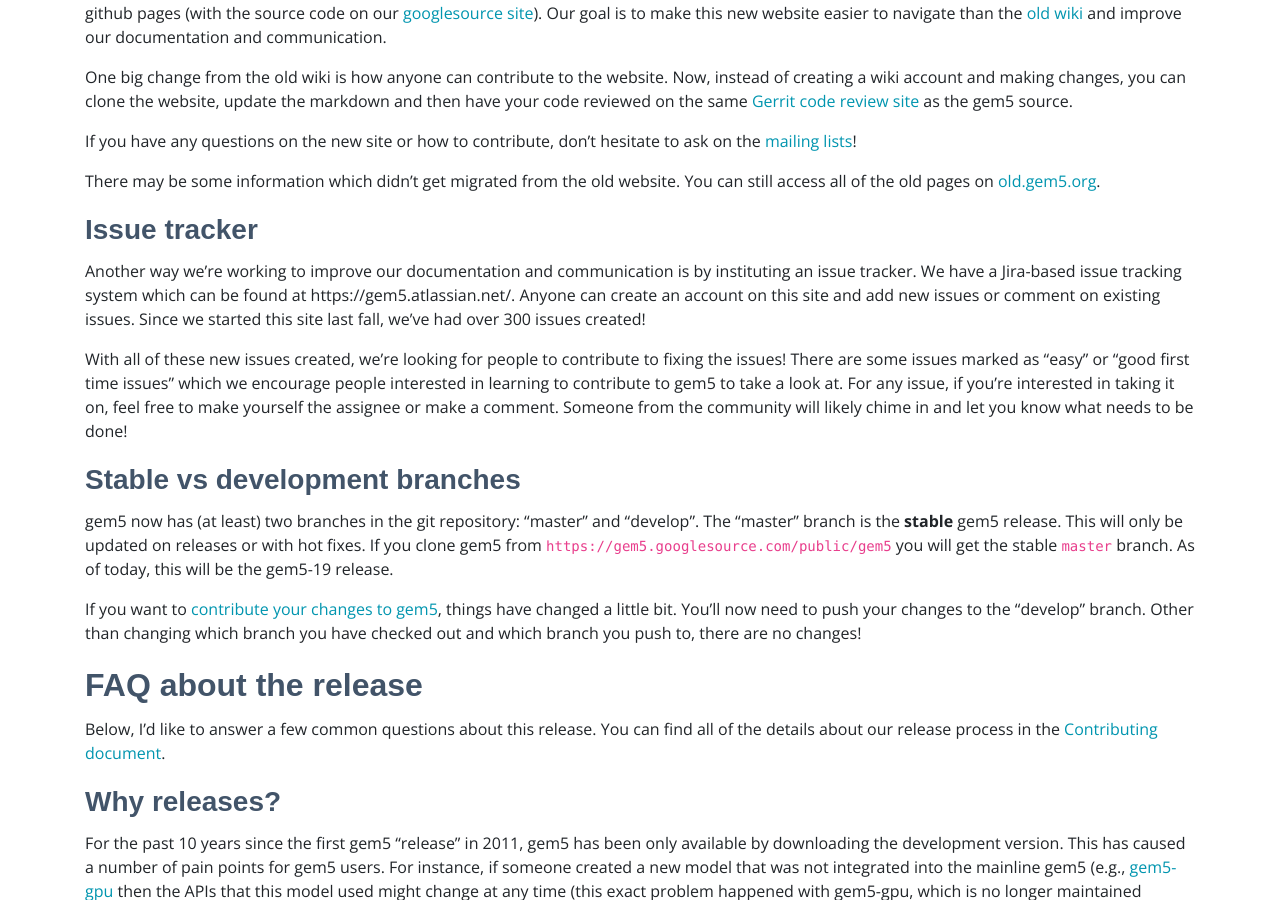
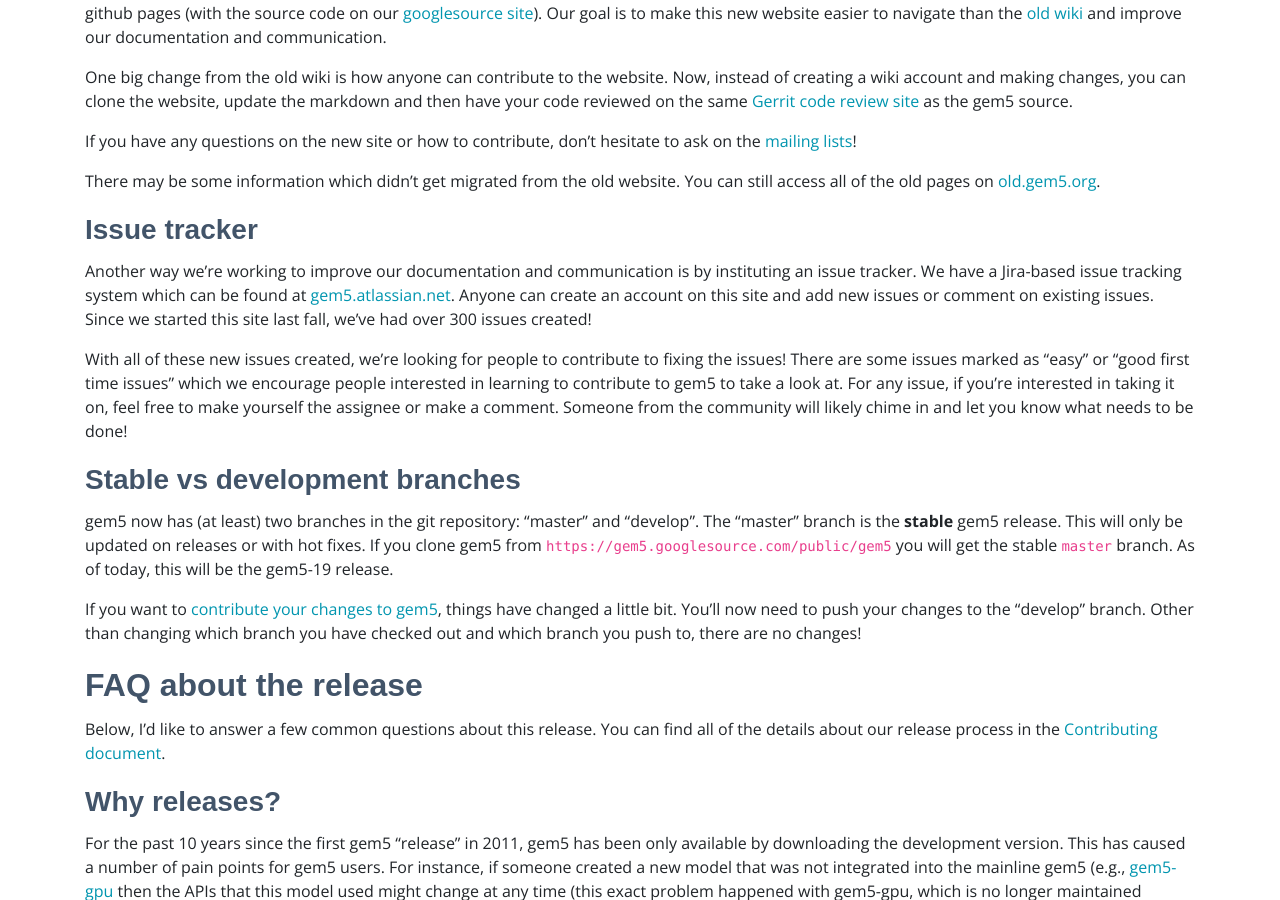
Before and after one commit to gem5/website, a Jekyll site: the page built from _posts/2020-02-25-gem5-19.md, in a window 1280 px wide and 900 px high, scrolled down 629 px. Built offline with Jekyll 4.4.1, drawn with Linux system fonts in a browser that asks for light colours; nearby versions of some CDN libraries; some web fonts are replaced; some of the changed lines change nothing that is shown.

Commit message:
Fix issue tracker link in gem5-19 blog post
Change-Id: I949bd14b005109e270cacba037000e722f345ecd
Reviewed-on: https://gem5-review.googlesource.com/c/public/gem5-website/+/25883
Reviewed-by: Bobby R. Bruce <bbruce@ucdavis.edu>
Reviewed-by: Jason Lowe-Power <jason@lowepower.com>
Maintainer: Jason Lowe-Power <jason@lowepower.com>
Tested-by: Jason Lowe-Power <jason@lowepower.com>

```diff
--- a/_posts/2020-02-25-gem5-19.md
+++ b/_posts/2020-02-25-gem5-19.md
@@ -41,7 +41,7 @@
 ### Issue tracker
 
 Another way we're working to improve our documentation and communication is by instituting an issue tracker.
-We have a Jira-based issue tracking system which can be found at https://gem5.atlassian.net/.
+We have a Jira-based issue tracking system which can be found at [gem5.atlassian.net](https://gem5.atlassian.net/).
 Anyone can create an account on this site and add new issues or comment on existing issues.
 Since we started this site last fall, we've had over 300 issues created!
 
```
